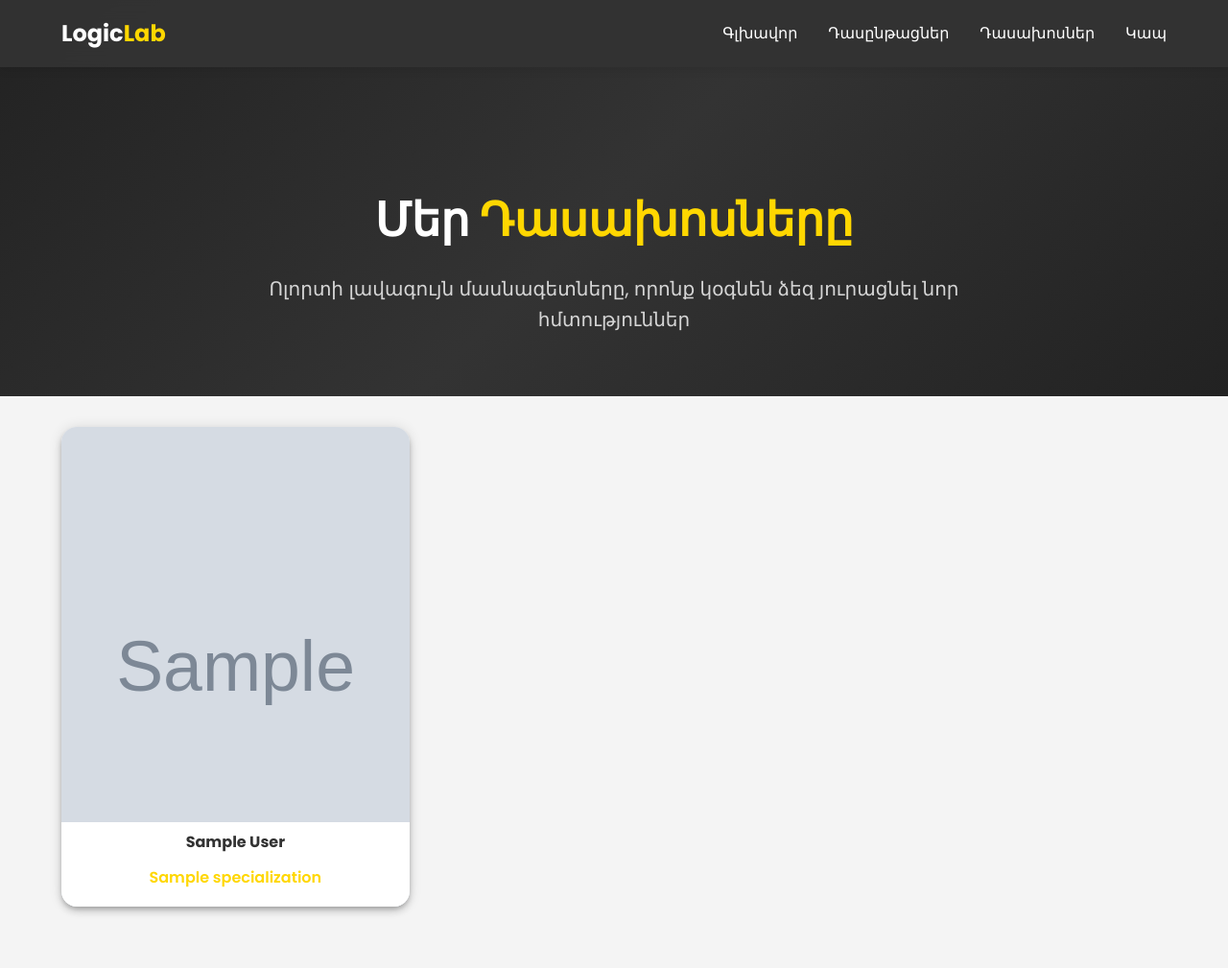
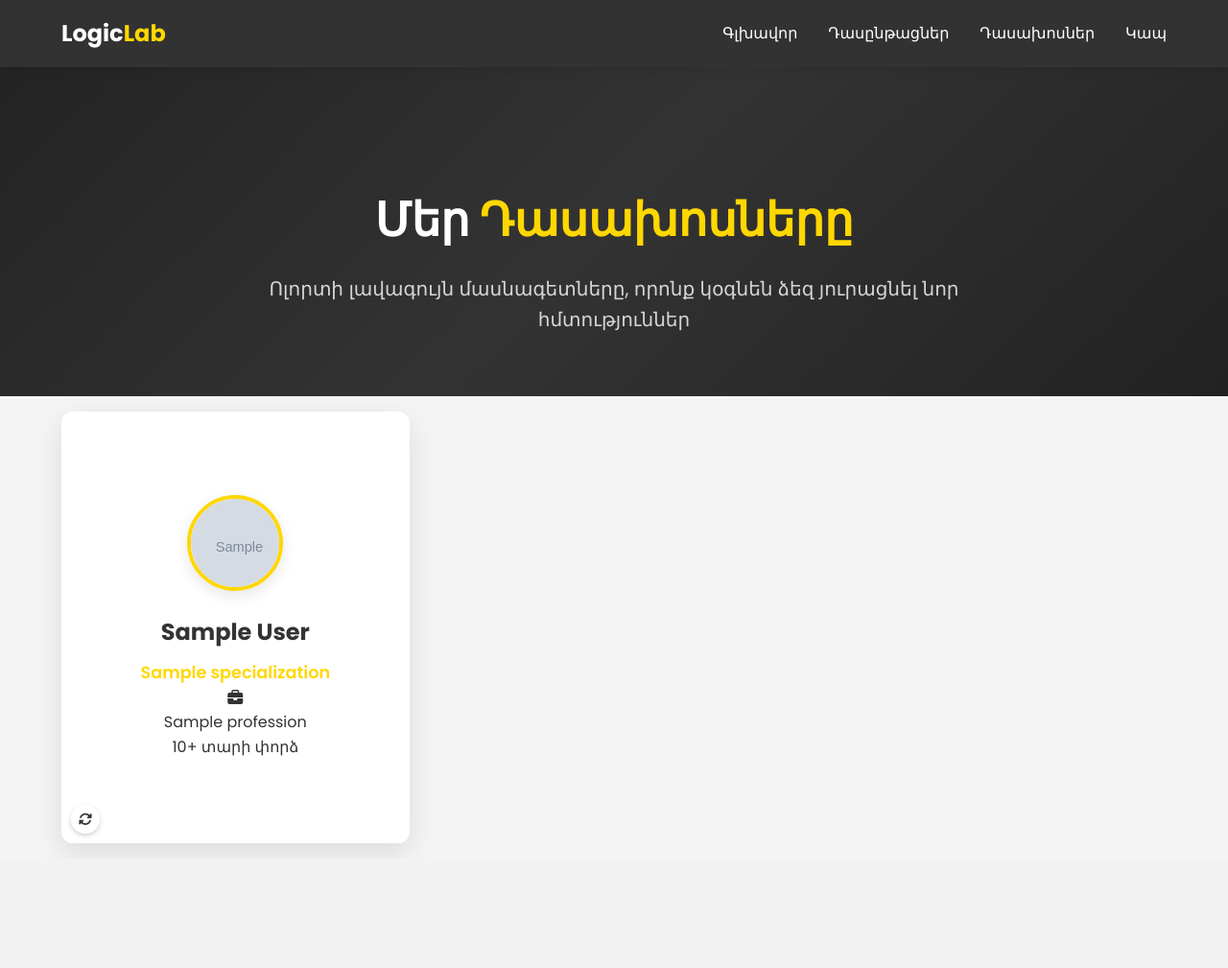
Before and after one commit to Manukyan-Andranik/logiclab, a Flask app: page /instructors in a window 1280 px wide. Shown: the whole page at 96% size. After the commit the page ends 886 px from the top, so only its background shows below. Run offline with Flask 2, Linux system fonts and the light colour scheme; grey boxes marked "Sample" are stand-in pictures; a database or web service that is not in the repository returns one stand-in record (values such as "Sample title"); parts of the project's set-up code (start-up, migrations or seed data) failed here and were passed over.

Commit message:
instructors checkout

```diff
--- a/static/css/instructors_style.css
+++ b/static/css/instructors_style.css
@@ -156,133 +156,183 @@ nav {
     color: var(--white);
     padding: 8rem 0 4rem;
     text-align: center;
-}
+  }
 
-.instructors-hero h1 {
+  .instructors-hero h1 {
+
     font-size: 3rem;
     margin-bottom: 1rem;
     margin-top: 4rem;
-}
 
-.instructors-hero p {
+  }
+
+  .instructors-hero p {
     font-size: 1.25rem;
     color: rgba(255,255,255,0.8);
     max-width: 800px;
     margin: 0 auto;
+  }
+
+/* Instructors Grid */
+.instructors-grid {
+    display: grid;
+    grid-template-columns: repeat(auto-fill, minmax(300px, 1fr));
+    gap: 2rem;
+    padding: 1rem 0;
 }
 
-/* New Card Styles */
 .instructor-card {
+    position: relative;
     width: 100%;
-    height: 26.75rem;
-    margin-bottom: 2rem;
-    border-radius: 1rem;
-    min-height: 31.25rem;
-    box-shadow: 0px 0.1875rem 0.3125rem -0.0625rem rgba(0, 0, 0, 0.2),
-        0px 0.3125rem 0.5rem 0px rgba(0, 0, 0, 0.14),
-        0px 0.0625rem 0.875rem 0px rgba(0, 0, 0, 0.12);
-    overflow: hidden;
-    position: relative;
+    height: 400px;
+    perspective: 1000px;
+    cursor: pointer;
 }
 
-.cell {
-    width: 100%;
-    height: 100%;
-    position: relative;
-    background-size: cover;
-    background-position: center;
-}
-
-.info {
+.card-front,
+.card-back {
     position: absolute;
     width: 100%;
     height: 100%;
-    background-color: #fff;
-    transform: translateY(100%) translateY(-5.5rem) translateZ(0);
-    transition: transform 0.5s ease-out;
-    padding: 0.5rem 1.5rem;
+    backface-visibility: hidden;
+    transition: transform 0.6s cubic-bezier(0.4, 0, 0.2, 1);
+    border-radius: 12px;
+    overflow: hidden;
+    box-shadow: 0 10px 30px rgba(0, 0, 0, 0.1);
+    background: var(--white);
+}
+
+.card-front {
     display: flex;
     flex-direction: column;
-    overflow: hidden;
-}
-
-.info:before {
-    z-index: -1;
-    display: block;
-    position: absolute;
-    content: " ";
-    width: 100%;
-    height: 100%;
-    overflow: hidden;
-    background-image: inherit;
-    filter: blur(0.625rem);
-    background-size: cover;
-    opacity: 0.25;
-    transform: translateY(-100%) translateY(5.5rem) translateZ(0);
-    transition: transform 0.5s ease-out;
-}
-
-.instructor-card:hover .info,
-.instructor-card:hover .info:before {
-    transform: translateY(0) translateZ(0);
-}
-
-.instructor-content {
-    height: 100%;
-    display: flex;
-    flex-direction: column;
-    overflow-y: auto;
+    align-items: center;
+    justify-content: center;
+    padding: 2rem;
+    transform: rotateY(0deg);
 }
 
 .instructor-image {
+    position: relative;
     width: 100px;
     height: 100px;
     border-radius: 50%;
     overflow: hidden;
-    margin: 0 auto 1rem;
+    margin-bottom: 1.5rem;
     border: 4px solid var(--primary-color);
     box-shadow: 0 5px 15px rgba(0, 0, 0, 0.1);
 }
 
 .instructor-image img {
-    width: 100%;
-    height: 100%;
+    max-width: 100px;
+    height: 100px;
     object-fit: cover;
+    transition: var(--transition);
 }
 
-.instructor-card h3 {
-    font-size: 1rem;
-    margin-bottom: 0.75rem;
+.experience-badge {
+    position: absolute;
+    bottom: -10px;
+    left: 50%;
+    transform: translateX(-50%);
+    background: var(--primary-color);
+    color: var(--secondary-color);
+    padding: 0.25rem 1rem;
+    border-radius: 20px;
+    font-size: 0.85rem;
+    font-weight: 600;
+    box-shadow: 0 3px 10px rgba(0, 0, 0, 0.1);
+}
+
+.basic-info {
     text-align: center;
+}
+
+.basic-info h3 {
+    font-size: 1.5rem;
+    margin-bottom: 0.5rem;
     color: var(--secondary-color);
 }
 
 .specialization {
     color: var(--primary-color);
     font-weight: 600;
-    text-align: center;
-    margin-bottom: 1rem;
+    font-size: 1.1rem;
 }
 
-.experience {
+/* Card Back Styles */
+.card-back {
+    transform: rotateY(180deg);
+    padding: 1.5rem;
     display: flex;
-    align-items: center;
-    justify-content: center;
-    gap: 0.5rem;
-    margin-bottom: 1.5rem;
-    font-size: 0.9rem;
+    flex-direction: column;
+    background: var(--white);
+    overflow: hidden;
+}
+
+.detailed-info {
+    display: flex;
+    flex-direction: column;
+    height: 100%;
+    gap: 1rem;
+}
+
+.back-header {
+    flex-shrink: 0;
+}
+
+.back-header h3 {
+    font-size: 1.4rem;
+    margin-bottom: 0.25rem;
     color: var(--secondary-color);
 }
 
-.experience i {
-    color: var(--primary-color);
+.back-header .profession {
+    color: var(--secondary-color);
+    opacity: 0.8;
+    font-size: 0.95rem;
+    margin-bottom: 0.75rem;
 }
 
-.education {
-    margin-bottom: 1.5rem;
+.back-header .experience {
+    display: flex;
+    align-items: center;
+    gap: 0.5rem;
+    color: var(--primary-color);
+    font-weight: 600;
+    font-size: 0.95rem;
 }
 
-.education h4 {
+.scrollable-content {
+    flex: 1;
+    overflow-y: auto;
+    padding-right: 0.5rem;
+    margin: 0.5rem 0;
+    display: flex;
+    flex-direction: column;
+    gap: 1.5rem;
+}
+
+/* Custom scrollbar */
+.scrollable-content::-webkit-scrollbar {
+    width: 5px;
+}
+
+.scrollable-content::-webkit-scrollbar-track {
+    background: rgba(0,0,0,0.05);
+}
+
+.scrollable-content::-webkit-scrollbar-thumb {
+    background: var(--primary-color);
+    border-radius: 5px;
+}
+
+.education,
+.skills {
+    flex-shrink: 0;
+}
+
+.education h4,
+.skills h4 {
     display: flex;
     align-items: center;
     gap: 0.5rem;
@@ -295,15 +345,6 @@ nav {
     font-size: 0.9rem;
     margin-bottom: 0.25rem;
     line-height: 1.5;
-}
-
-.skills h4 {
-    display: flex;
-    align-items: center;
-    gap: 0.5rem;
-    font-size: 1.1rem;
-    margin-bottom: 0.75rem;
-    color: var(--secondary-color);
 }
 
 .skills-tags {
@@ -319,53 +360,57 @@ nav {
     border-radius: 20px;
     font-size: 0.8rem;
     border: 1px solid rgba(255, 215, 0, 0.3);
+    flex-shrink: 0;
 }
 
 .contact {
-    margin-top: auto;
     display: flex;
     justify-content: center;
     gap: 1rem;
     padding-top: 1rem;
     border-top: 1px solid rgba(0,0,0,0.1);
+    margin-top: auto;
+    flex-shrink: 0;
 }
 
-.contact-btn {
-    width: 40px;
-    height: 40px;
-    border-radius: 50%;
-    display: flex;
-    align-items: center;
-    justify-content: center;
-    color: white;
-    transition: var(--transition);
+.instructor-card {
+    position: relative;
+    width: 100%;
+    height: 450px;
+    perspective: 1000px;
+    cursor: pointer;
+    transform-style: preserve-3d; /* Add this */
 }
 
-.phone {
-    background-color: #4CAF50;
+.card-front,
+.card-back {
+    position: absolute;
+    width: 100%;
+    height: 100%;
+    backface-visibility: hidden;
+    transition: transform 0.6s cubic-bezier(0.4, 0, 0.2, 1);
+    border-radius: 12px;
+    overflow: hidden;
+    box-shadow: 0 10px 30px rgba(0, 0, 0, 0.1);
+    background: var(--white);
+    transform-style: preserve-3d; /* Add this */
 }
 
-.linkedin {
-    background-color: var(--linkedin-blue);
+.card-front {
+    transform: rotateY(0deg);
 }
 
-.web {
-    background-color: #9C27B0;
+.card-back {
+    transform: rotateY(180deg);
 }
 
-.contact-btn:hover {
-    transform: translateY(-3px);
-    box-shadow: 0 5px 15px rgba(0, 0, 0, 0.1);
+.instructor-card:hover .card-front {
+    transform: rotateY(-180deg);
 }
 
-/* Instructors Grid */
-.instructors-grid {
-    display: grid;
-    grid-template-columns: repeat(auto-fill, minmax(300px, 1fr));
-    gap: 2rem;
-    padding: 2rem 0;
+.instructor-card:hover .card-back {
+    transform: rotateY(0deg);
 }
-
 /* Back to Top */
 .back-to-top {
     position: fixed;
@@ -404,6 +449,7 @@ nav {
     .instructors-grid {
         grid-template-columns: repeat(auto-fill, minmax(280px, 1fr));
     }
+
 }
 
 @media (max-width: 768px) {
@@ -459,4 +505,67 @@ nav {
     .instructors-grid {
         grid-template-columns: 1fr;
     }
+
+    .instructor-card {
+        height: 380px;
+    }
 }
+
+/* Card flip styles */
+.instructor-card {
+    position: relative;
+    perspective: 1000px;
+}
+
+.card-inner {
+    position: relative;
+    width: 100%;
+    height: 100%;
+    transition: transform 0.6s;
+    transform-style: preserve-3d;
+}
+
+.instructor-card.flipped .card-inner {
+    transform: rotateY(180deg);
+}
+
+.card-front,
+.card-back {
+    position: absolute;
+    width: 100%;
+    height: 100%;
+    backface-visibility: hidden;
+}
+
+.card-back {
+    transform: rotateY(180deg);
+}
+
+/* Flip button styles */
+.flip-btn {
+    position: absolute;
+    left: 10px;
+    bottom: 10px;
+    background: rgba(255, 255, 255, 0.8);
+    border: none;
+    border-radius: 50%;
+    width: 30px;
+    height: 30px;
+    cursor: pointer;
+    z-index: 10;
+    display: flex;
+    align-items: center;
+    justify-content: center;
+    box-shadow: 0 2px 5px rgba(0, 0, 0, 0.2);
+    transition: all 0.3s ease;
+}
+
+.flip-btn i {
+    font-size: 14px;
+    color: #333;
+}
+
+.flip-btn:hover {
+    background: white;
+    transform: scale(1.1);
+}
--- a/templates/instructors.html
+++ b/templates/instructors.html
@@ -42,9 +42,17 @@
                 <div class="instructors-grid">
                     {% for instructor_id, instructor in instructors.items() %}
                     <div class="instructor-card" id="instructor-{{ instructor_id }}" data-aos="fade-up" data-aos-delay="{{ loop.index * 50 }}">
-                        <div class="cell" style="background-image: url('{{ instructor.photo_url }}')">
-                            <div class="info">
-                                <div class="instructor-content">
+                        <button class="flip-btn" aria-label="Flip card" data-instructor-id="{{ instructor_id }}">
+                            <i class="fas fa-sync-alt"></i>
+                        </button>
+                        <div class="card-inner" >
+                            <div class="card-front">
+                                <div class="instructor-image">
+                                    <img src="{{ instructor.photo_url }}"
+                                         alt="{{ instructor.firstName }} {{ instructor.lastName }}">
+                                </div>
+
+                                <div class="basic-info">
                                     <h3>{{ instructor.firstName }} {{ instructor.lastName }}</h3>
                                     <p class="specialization">{{ instructor.specialization }}</p>
                                     <div class="experience">
@@ -52,7 +60,16 @@
                                         <p class="profession">{{ instructor.profession }}</p>
                                         <span>{{ instructor.workExperience }}+ տարի փորձ</span>
                                     </div>
+                                </div>
+                            </div>
 
+                            <div class="card-back">
+                                <div class="detailed-info">
+                                    <div class="back-header">
+                                        <h3>{{ instructor.firstName }} {{ instructor.lastName }}</h3>
+                                    </div>
+
+                                    <div class="scrollable-content">
                                         <div class="education">
                                             <h4><i class="fas fa-graduation-cap"></i> Կրթություն</h4>
                                             <p>{{ instructor.education.degree }}</p>
@@ -68,16 +85,20 @@
                                                 {% endfor %}
                                             </div>
                                         </div>
+                                    </div>
 
                                     <div class="contact">
-                                        <a href="tel:{{ instructor.contacts.phone }}" class="contact-btn phone" aria-label="Phone">
+                                        <a href="tel:{{ instructor.contacts.phone }}" class="contact-btn phone"
+                                            aria-label="Phone">
                                             <i class="fas fa-phone-alt"></i>
                                         </a>
-                                        <a href="{{ instructor.contacts.linkedin }}" target="_blank" class="contact-btn linkedin" aria-label="LinkedIn">
+                                        <a href="{{ instructor.contacts.linkedin }}" target="_blank"
+                                            class="contact-btn linkedin" aria-label="LinkedIn">
                                             <i class="fab fa-linkedin-in"></i>
                                         </a>
                                         {% if instructor.contacts.web %}
-                                        <a href="{{ instructor.contacts.web }}" target="_blank" class="contact-btn web" aria-label="Website">
+                                        <a href="{{ instructor.contacts.web }}" target="_blank" class="contact-btn web"
+                                            aria-label="Website">
                                             <i class="fas fa-globe"></i>
                                         </a>
                                         {% endif %}
@@ -137,6 +158,15 @@
                     toggle.classList.remove('active');
                 });
             });
+
+            // Card flip functionality - only on button click
+            document.querySelectorAll('.flip-btn').forEach(btn => {
+                btn.addEventListener('click', function(e) {
+                    e.stopPropagation();
+                    const card = this.closest('.instructor-card');
+                    card.classList.toggle('flipped');
+                });
+            });
         });
     </script>
 </body>
```
Lines whose indentation alone changed are shown as unchanged.
